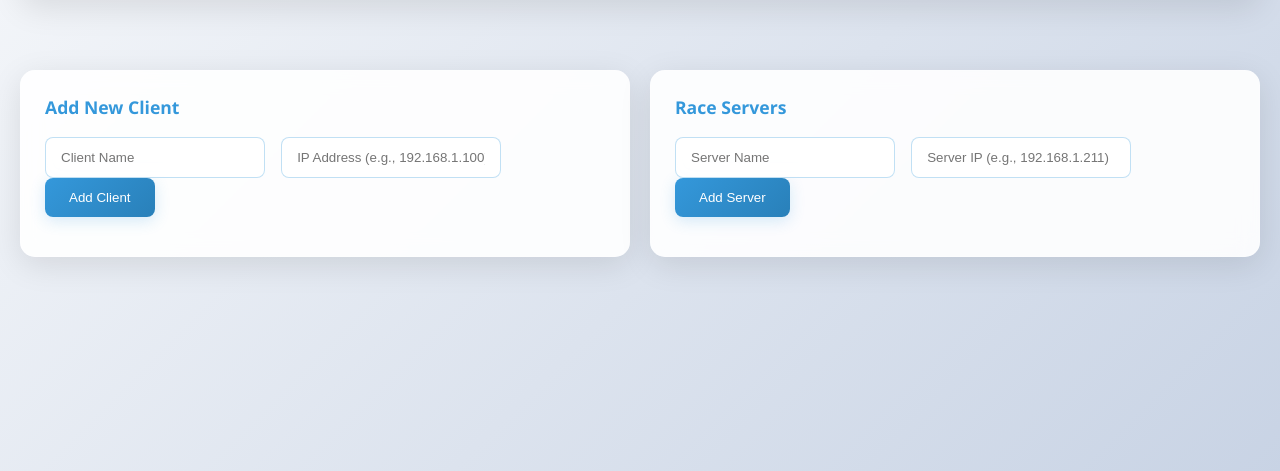
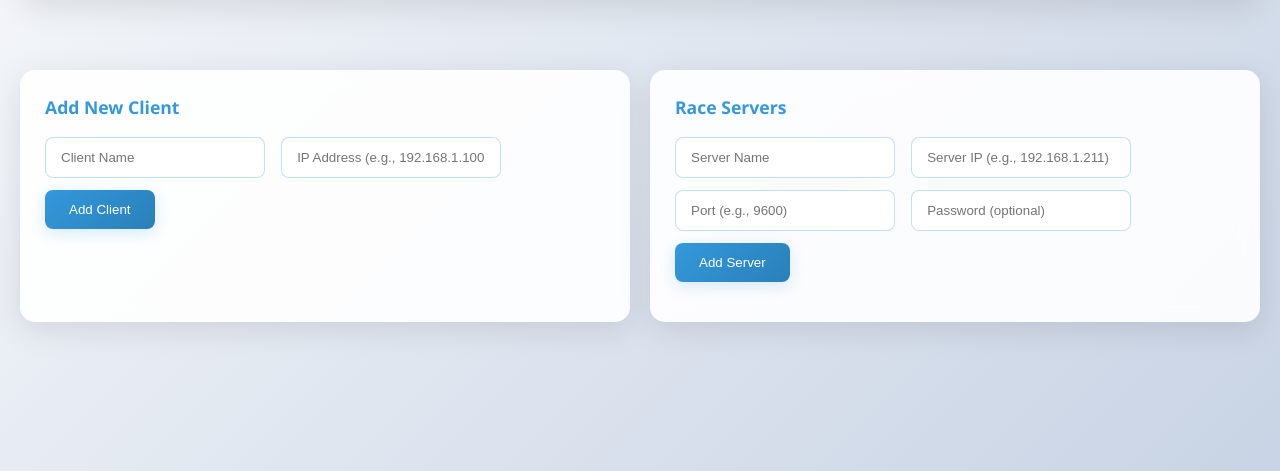
Before and after one commit to Godron629/drivr-client, a Flask app: page / in a window 1280 px wide. Shown: the part 118-589 px from the top of the page. Run offline with Flask 3, Linux system fonts and the light colour scheme.

Commit message:
long timeout and password

```diff
--- a/dashboard/app/static/buttons-config.json
+++ b/dashboard/app/static/buttons-config.json
@@ -5,7 +5,7 @@
       "label": "Race Invite",
       "type": "primary",
       "script": "start-process.ahk",
-      "args": ["Content Manager.exe acmanager://race/online/join?ip={server_ip}&httpPort=8081", "", "A_MyDocuments"],
+      "args": ["Content Manager.exe acmanager://race/online/join?ip={server_ip}&httpPort={server_port}&plainPassword={server_password}", "", "A_MyDocuments"],
       "requires_server": true
     },
     {
--- a/dashboard/app/static/css/style.css
+++ b/dashboard/app/static/css/style.css
@@ -193,6 +193,7 @@ body {
     width: 220px;
     padding: 12px 15px;
     margin-right: 12px;
+    margin-bottom: 12px;
     border: 1px solid rgba(52, 152, 219, 0.3);
     border-radius: 8px;
     background: rgba(255, 255, 255, 0.8);
--- a/dashboard/app/static/js/dashboard.js
+++ b/dashboard/app/static/js/dashboard.js
@@ -232,10 +232,11 @@ async function sendCommand(clientId, command) {
     // Remove loading state
     clientBox.classList.remove('loading');
 
-    // Hide status message after 3 seconds
+    // Hide status message after longer duration for errors, shorter for success
+    const hideTimeout = statusDiv.className.includes('status-error') ? 8000 : 3000;
     setTimeout(() => {
         statusDiv.style.display = 'none';
-    }, 3000);
+    }, hideTimeout);
 
     saveClients();
 }
@@ -262,16 +263,27 @@ async function executeButtonCommand(clientId, buttonId) {
     // Check if server selection is required
     if (button.requires_server) {
         const serverSelect = document.getElementById(`server-select-${clientId}`);
-        const selectedServerIp = serverSelect ? serverSelect.value : '';
+        const selectedServerValue = serverSelect ? serverSelect.value : '';
 
-        if (!selectedServerIp) {
+        if (!selectedServerValue) {
             alert('Please select a race server first');
             return;
         }
 
-        // Replace {server_ip} placeholder in args
+        // Extract IP and port from "ip:port" format
+        const [selectedServerIp, selectedServerPort] = selectedServerValue.split(':');
+
+        // Find the selected server to get the password
+        const selectedServer = raceServers.find(s =>
+            `${s.ip}:${s.port || '9600'}` === selectedServerValue
+        );
+        const selectedServerPassword = selectedServer ? selectedServer.password || '' : '';
+
+        // Replace {server_ip}, {server_port}, and {server_password} placeholders in args
         const processedArgs = button.args.map(arg =>
             arg.replace('{server_ip}', selectedServerIp)
+              .replace('{server_port}', selectedServerPort || '9600')
+              .replace('{server_password}', selectedServerPassword)
         );
 
         const command = {
@@ -294,22 +306,29 @@ async function executeButtonCommand(clientId, buttonId) {
 function addRaceServer() {
     const name = document.getElementById('server-name').value.trim();
     const ip = document.getElementById('server-ip').value.trim();
+    const port = document.getElementById('server-port').value.trim();
+    const password = document.getElementById('server-password').value.trim();
 
     if (!name || !ip) {
         alert('Please enter both server name and IP address');
         return;
     }
 
-    // Check if server already exists
-    if (raceServers.find(s => s.ip === ip)) {
-        alert('Server with this IP already exists');
+    // Use default port 9600 if not specified
+    const serverPort = port || '9600';
+
+    // Check if server already exists (by IP and port combination)
+    if (raceServers.find(s => s.ip === ip && s.port === serverPort)) {
+        alert('Server with this IP and port already exists');
         return;
     }
 
     const server = {
         id: Date.now(),
         name: name,
-        ip: ip
+        ip: ip,
+        port: serverPort,
+        password: password || '' // Optional password
     };
 
     raceServers.push(server);
@@ -319,6 +338,8 @@ function addRaceServer() {
     // Clear input fields
     document.getElementById('server-name').value = '';
     document.getElementById('server-ip').value = '';
+    document.getElementById('server-port').value = '';
+    document.getElementById('server-password').value = '';
 
     // Update all client dropdowns
     updateAllServerSelects();
@@ -344,7 +365,7 @@ function renderRaceServers() {
         const serverItem = document.createElement('div');
         serverItem.className = 'server-item';
         serverItem.innerHTML = `
-            <span>${server.name} (${server.ip})</span>
+            <span>${server.name} (${server.ip}:${server.port || '9600'})</span>
             <button class="btn btn-danger btn-small" onclick="removeRaceServer('${server.id}')">Remove</button>
         `;
         container.appendChild(serverItem);
@@ -370,13 +391,13 @@ function updateServerSelect(selectElement) {
     // Add all race servers
     raceServers.forEach(server => {
         const option = document.createElement('option');
-        option.value = server.ip;
-        option.textContent = `${server.name} (${server.ip})`;
+        option.value = `${server.ip}:${server.port || '9600'}`;
+        option.textContent = `${server.name} (${server.ip}:${server.port || '9600'})`;
         selectElement.appendChild(option);
     });
 
     // Restore selection if it still exists
-    if (currentValue && raceServers.find(s => s.ip === currentValue)) {
+    if (currentValue && raceServers.find(s => `${s.ip}:${s.port || '9600'}` === currentValue)) {
         selectElement.value = currentValue;
     }
 }
--- a/dashboard/app/templates/index.html
+++ b/dashboard/app/templates/index.html
@@ -30,6 +30,8 @@
             <div class="server-inputs">
                 <input type="text" id="server-name" placeholder="Server Name">
                 <input type="text" id="server-ip" placeholder="Server IP (e.g., 192.168.1.211)">
+                <input type="text" id="server-port" placeholder="Port (e.g., 9600)">
+                <input type="password" id="server-password" placeholder="Password (optional)">
                 <button onclick="addRaceServer()">Add Server</button>
             </div>
             <div id="servers-container" class="servers-list">
```
